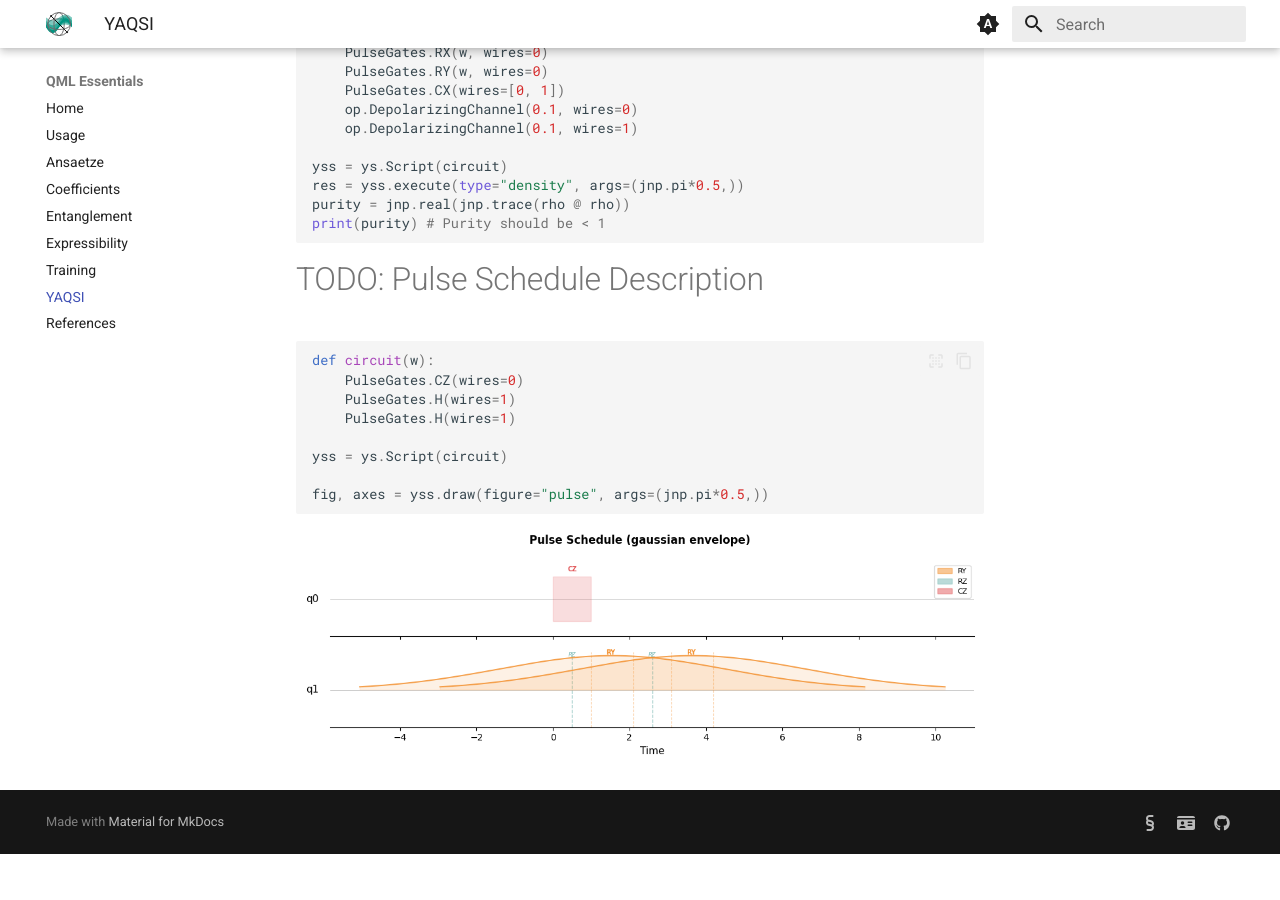
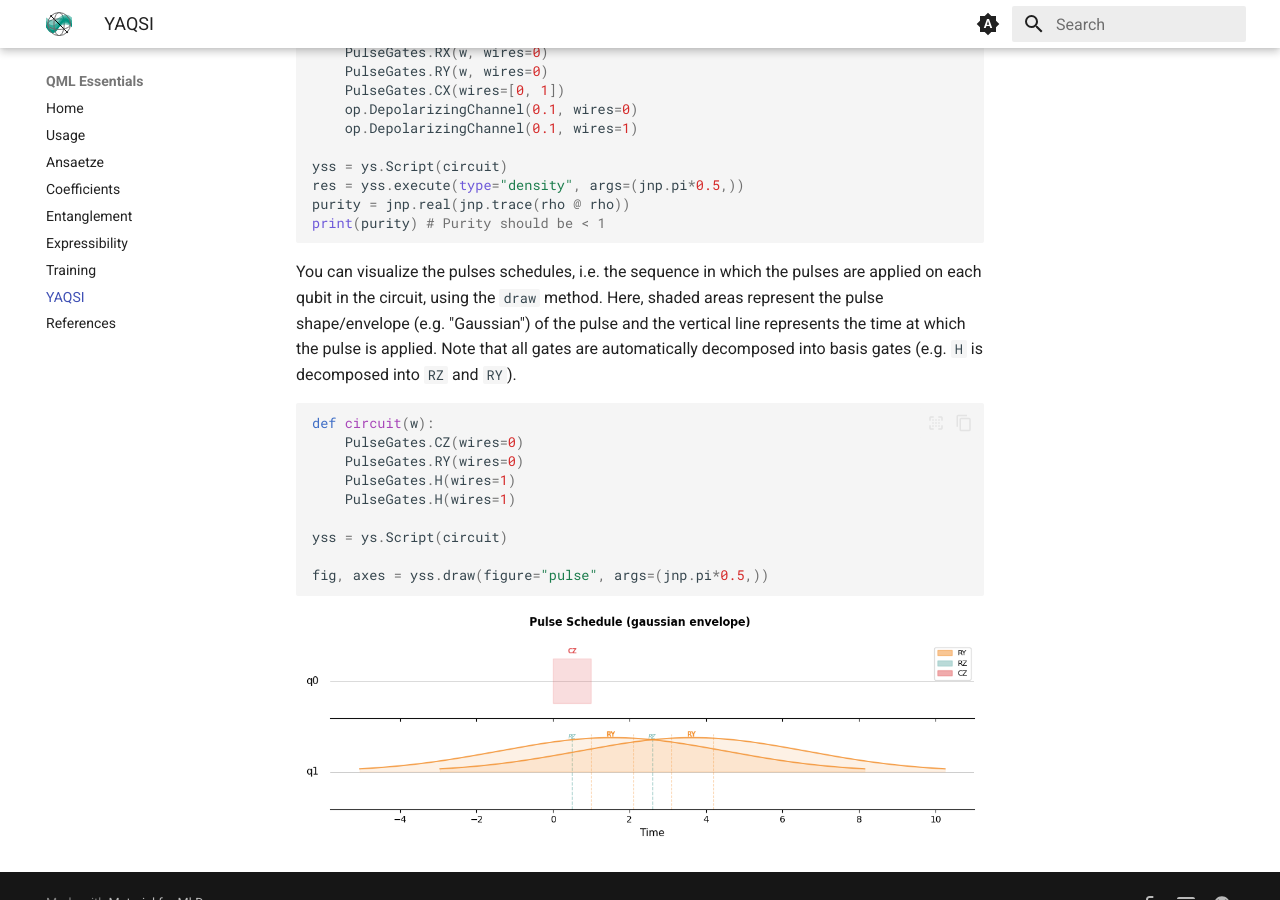
Before and after one commit to cirKITers/qml-essentials, an MkDocs documentation site: the page built from docs/yaqsi.md, in a window 1280 px wide and 900 px high, scrolled down 3705 px. Built offline with MkDocs 1.6.1 and Material for MkDocs 9.7.7, drawn with Linux system fonts in a browser that asks for light colours; before the commit the page ends 4559 px from its top, so only the background shows below that.

Commit message:
pulse docs
Signed-off-by: Melvin Strobl <lc3267@kit.edu>

````diff
--- a/docs/yaqsi.md
+++ b/docs/yaqsi.md
@@ -145,11 +145,14 @@ purity = jnp.real(jnp.trace(rho @ rho))
 print(purity) # Purity should be < 1
 ```
 
-#TODO: Pulse Schedule Description
+You can visualize the pulses schedules, i.e. the sequence in which the pulses are applied on each qubit in the circuit, using the `draw` method.
+Here, shaded areas represent the pulse shape/envelope (e.g. "Gaussian") of the pulse and the vertical line represents the time at which the pulse is applied.
+Note that all gates are automatically decomposed into basis gates (e.g. `H` is decomposed into `RZ` and `RY`).
 
 ```python
 def circuit(w):
     PulseGates.CZ(wires=0)
+    PulseGates.RY(wires=0)
     PulseGates.H(wires=1)
     PulseGates.H(wires=1)
 
````
